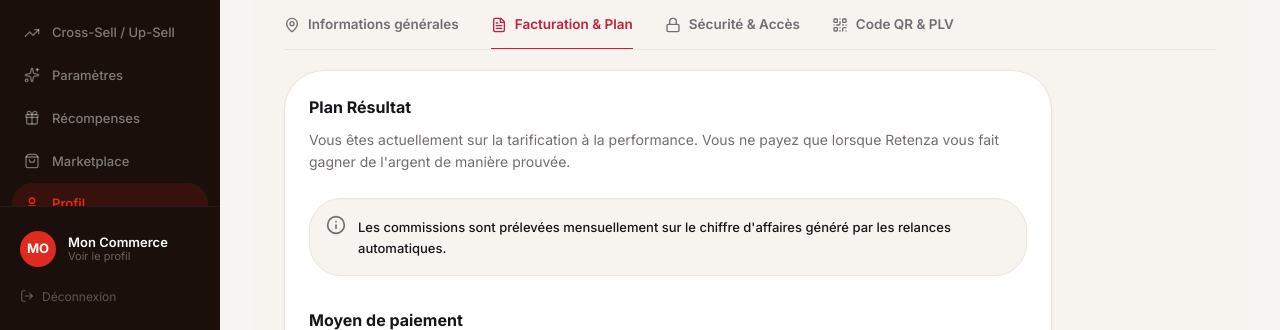
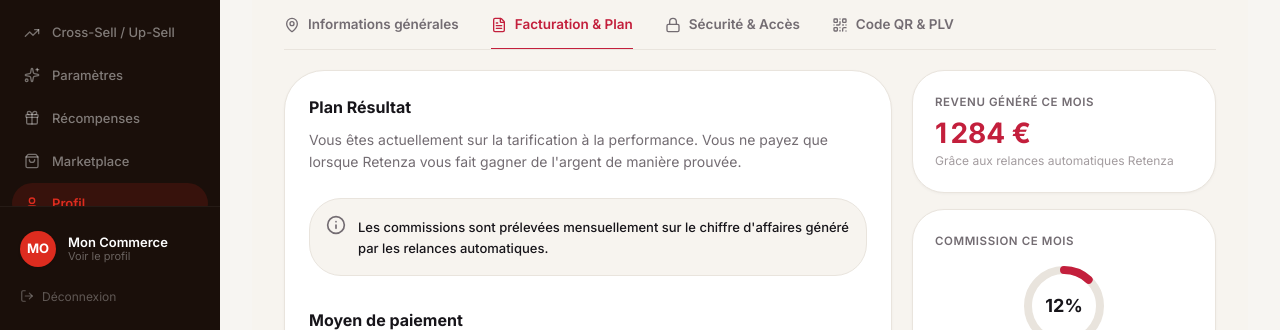
Before and after one commit to nour-garali/Retenza_complett, a Next.js app in the folder retenza_web/: page /merchant/profil in a window 1280 px wide. Both pictures are taken after a click on the button "Facturation & Plan". Shown: the part 470-800 px from the top of the page. Built offline with nearby package versions, Linux system fonts and the light colour scheme; no server answers.

Commit message:
feat: add 2-column layout to billing tab with revenue, commission ring, and no-commitment card

```diff
--- a/retenza_web/src/app/merchant/profil/page.tsx
+++ b/retenza_web/src/app/merchant/profil/page.tsx
@@ -332,19 +332,32 @@ export default function MerchantProfilPage() {
         )}
 
         {/* TAB: BILLING */}
-        {activeTab === 'billing' && (
-          <div className="bg-white border border-[#E9E4DD] rounded-2xl p-5 sm:p-6 shadow-[0_1px_3px_rgba(0,0,0,0.04)] animate-in fade-in duration-300 max-w-3xl">
-            <div className="flex flex-col gap-6">
+        {activeTab === 'billing' && (() => {
+          // --- Mock billing data (à connecter à la vraie API plus tard) ---
+          const revenueGenerated = 1284; // CA généré ce mois via relances (€)
+          const commissionRate = 12;     // taux de commission appliqué (%)
+          const commissionAmount = Math.round(revenueGenerated * commissionRate / 100);
+
+          // Anneau SVG : rayon 36, circonférence ≈ 226.2
+          const radius = 36;
+          const circumference = 2 * Math.PI * radius;
+          const offset = circumference * (1 - commissionRate / 100);
+
+          return (
+            <div className="grid grid-cols-1 lg:grid-cols-[2fr_1fr] gap-5 animate-in fade-in duration-300">
+
+              {/* ── Colonne principale ── */}
+              <div className="bg-white border border-[#E9E4DD] rounded-2xl p-5 sm:p-6 shadow-[0_1px_3px_rgba(0,0,0,0.04)] flex flex-col gap-6">
                 <div>
                   <h3 className="text-[16px] font-bold text-[#17151A] mb-2">Plan Résultat</h3>
                   <p className="text-[14px] text-[#736C72] leading-relaxed">
-                  Vous êtes actuellement sur la tarification à la performance. Vous ne payez que lorsque Retenza vous fait gagner de l'argent de manière prouvée.
+                    Vous êtes actuellement sur la tarification à la performance. Vous ne payez que lorsque Retenza vous fait gagner de l&apos;argent de manière prouvée.
                   </p>
                 </div>
 
                 <div className="p-4 rounded-xl bg-[#F7F4EF] border border-[#E9E4DD] text-[#17151A] flex items-start gap-3">
                   <Info className="w-5 h-5 text-[#736C72] shrink-0" />
-                <p className="text-[13px] font-medium mt-0.5">Les commissions sont prélevées mensuellement sur le chiffre d'affaires généré par les relances automatiques.</p>
+                  <p className="text-[13px] font-medium mt-0.5">Les commissions sont prélevées mensuellement sur le chiffre d&apos;affaires généré par les relances automatiques.</p>
                 </div>
 
                 <div>
@@ -363,8 +376,69 @@ export default function MerchantProfilPage() {
                   </div>
                 </div>
               </div>
+
+              {/* ── Colonne latérale ── */}
+              <div className="flex flex-col gap-4">
+
+                {/* Card 1 : Revenu généré ce mois */}
+                <div className="bg-white border border-[#E9E4DD] rounded-xl p-[22px] shadow-[0_1px_3px_rgba(0,0,0,0.04)]">
+                  <p className="text-[11.5px] font-semibold uppercase tracking-wider text-[#736C72] mb-2">Revenu généré ce mois</p>
+                  <p className="text-[28px] font-bold text-[#C31F3C] leading-none mb-1">
+                    {revenueGenerated.toLocaleString('fr-FR')} €
+                  </p>
+                  <p className="text-[12px] text-[#A39C9F] mt-1.5 leading-snug">Grâce aux relances automatiques Retenza</p>
                 </div>
-        )}
+
+                {/* Card 2 : Anneau de commission */}
+                <div className="bg-white border border-[#E9E4DD] rounded-xl p-[22px] shadow-[0_1px_3px_rgba(0,0,0,0.04)] flex flex-col items-center gap-3">
+                  <p className="text-[11.5px] font-semibold uppercase tracking-wider text-[#736C72] self-start">Commission ce mois</p>
+                  <div className="relative w-[88px] h-[88px]">
+                    <svg viewBox="0 0 88 88" className="w-full h-full -rotate-90">
+                      <circle
+                        cx="44" cy="44" r={radius}
+                        fill="none"
+                        stroke="#E9E4DD"
+                        strokeWidth="8"
+                      />
+                      <circle
+                        cx="44" cy="44" r={radius}
+                        fill="none"
+                        stroke="#C31F3C"
+                        strokeWidth="8"
+                        strokeLinecap="round"
+                        strokeDasharray={circumference}
+                        strokeDashoffset={offset}
+                        className="transition-all duration-700"
+                      />
+                    </svg>
+                    <div className="absolute inset-0 flex flex-col items-center justify-center">
+                      <span className="text-[18px] font-bold text-[#17151A]">{commissionRate}%</span>
+                    </div>
+                  </div>
+                  <div className="text-center">
+                    <p className="text-[12.5px] font-semibold text-[#17151A]">{commissionAmount.toLocaleString('fr-FR')} €</p>
+                    <p className="text-[11.5px] text-[#A39C9F] mt-0.5">Taux appliqué au CA généré</p>
+                  </div>
+                </div>
+
+                {/* Card 3 : Aucun engagement */}
+                <div className="bg-[#F5D7CD] border border-[#EFC1B4] rounded-xl p-[22px]">
+                  <div className="flex items-center gap-2 mb-2">
+                    <div className="w-6 h-6 rounded-full bg-[#C31F3C] flex items-center justify-center shrink-0">
+                      <svg viewBox="0 0 16 16" className="w-3.5 h-3.5 text-white fill-current"><path d="M13.78 4.22a.75.75 0 0 1 0 1.06l-7.25 7.25a.75.75 0 0 1-1.06 0L2.22 9.28a.75.75 0 0 1 1.06-1.06L6 10.94l6.72-6.72a.75.75 0 0 1 1.06 0z"/></svg>
+                    </div>
+                    <h3 className="text-[14px] font-bold text-[#17151A]">Aucun engagement</h3>
+                  </div>
+                  <p className="text-[12.5px] text-[#736C72] leading-relaxed">
+                    Vous pouvez changer ou résilier votre plan à tout moment, sans frais ni préavis.
+                  </p>
+                </div>
+
+              </div>
+            </div>
+          );
+        })()}
+
 
         {/* TAB: SECURITY */}
         {activeTab === 'security' && (
```
Lines whose indentation alone changed are shown as unchanged.
